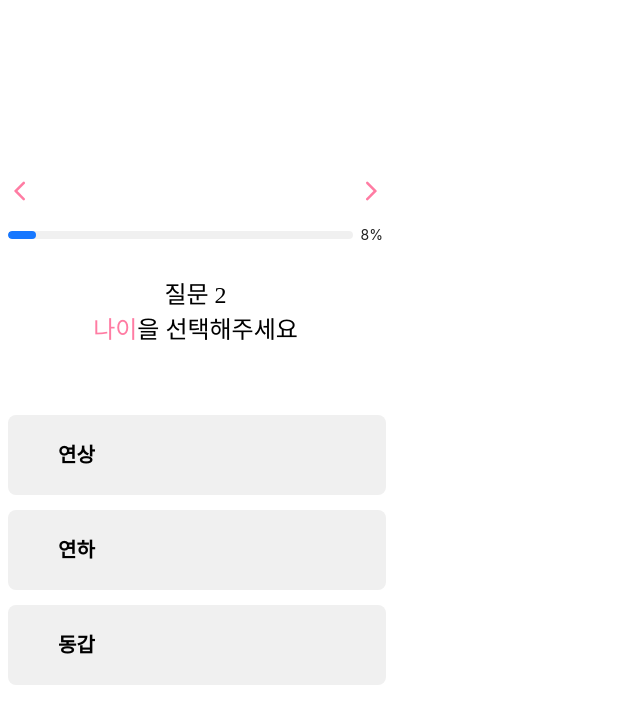
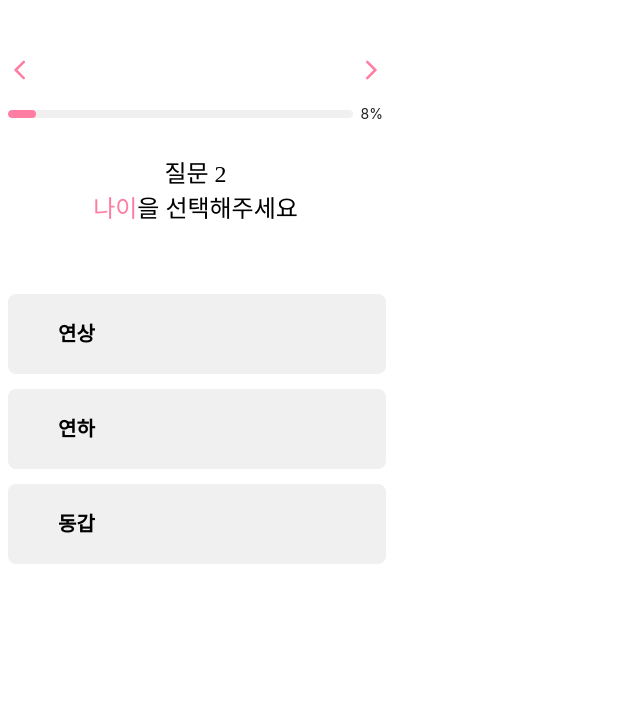
Before and after one commit to LikeLion-INU/FestivalB-12th-FrontEnd, a React (Create React App) app in the folder festival/: page /mykeyWord/1 in a window 1280 px wide. Shown: the top 724 px of the page, without its empty margins (0-640 px from the left). Built offline with nearby package versions, Linux system fonts and the light colour scheme.

Commit message:
fix Navigation bar issue # align center 속성으로 인한 문제

```diff
--- a/festival/src/components/units/animalKeyWord/index.js
+++ b/festival/src/components/units/animalKeyWord/index.js
@@ -5,7 +5,7 @@ export default function MyKeyWordPage() {
     <>
       <S.Wrapper>
         <div>
-          <S.Navi src="/images/arrow.png" />
+          <S.Navi src="/images/left_arrow.png" />
         </div>
         <S.QuestionGroup>
           <S.Question>질문 7</S.Question>
--- a/festival/src/components/units/commonQuestion/question.presenter.js
+++ b/festival/src/components/units/commonQuestion/question.presenter.js
@@ -5,7 +5,7 @@ import { Progress } from "antd";
 export default function QuestionPresenterPage(props) {
   return (
     <>
-      {props.page_number === 6 ? (
+      {props.page_number == 6 ? (
         <AnimalPage />
       ) : (
         <S.Wrapper>
@@ -13,7 +13,7 @@ export default function QuestionPresenterPage(props) {
             <S.Navi src="/images/left_arrow.png" onClick={props.onClickPrev} />
             <S.Navi src="/images/right_arrow.png" onClick={props.onClickNext} />
           </S.NaviGroup>
-          <Progress percent={props.page_number * 8} />
+          <Progress percent={props.page_number * 8} strokeColor="#FF7CA3" />
           <S.QuestionGroup>
             <S.Question>{questions[props.page_number].questionMain}</S.Question>
             <S.Question>
@@ -25,12 +25,14 @@ export default function QuestionPresenterPage(props) {
             <S.Option>
               {questions[props.page_number].multioption ? "(복수선택가능)" : ""}
             </S.Option>
+          </S.QuestionGroup>
+          <div>
             <S.QuestionWrapper>
               {questions[props.page_number].options.map((option) => (
                 <S.QuestionBtn key={option.value}>{option.value}</S.QuestionBtn>
               ))}
             </S.QuestionWrapper>
-          </S.QuestionGroup>
+          </div>
         </S.Wrapper>
       )}
     </>
--- a/festival/src/components/units/commonQuestion/question.styles.js
+++ b/festival/src/components/units/commonQuestion/question.styles.js
@@ -9,7 +9,6 @@ export const Wrapper = styled.div`
   height: 812px;
   display: flex;
   flex-direction: column;
-  justify-content: center;
 `;
 export const QuestionGroup = styled.div`
   display: flex;
```
